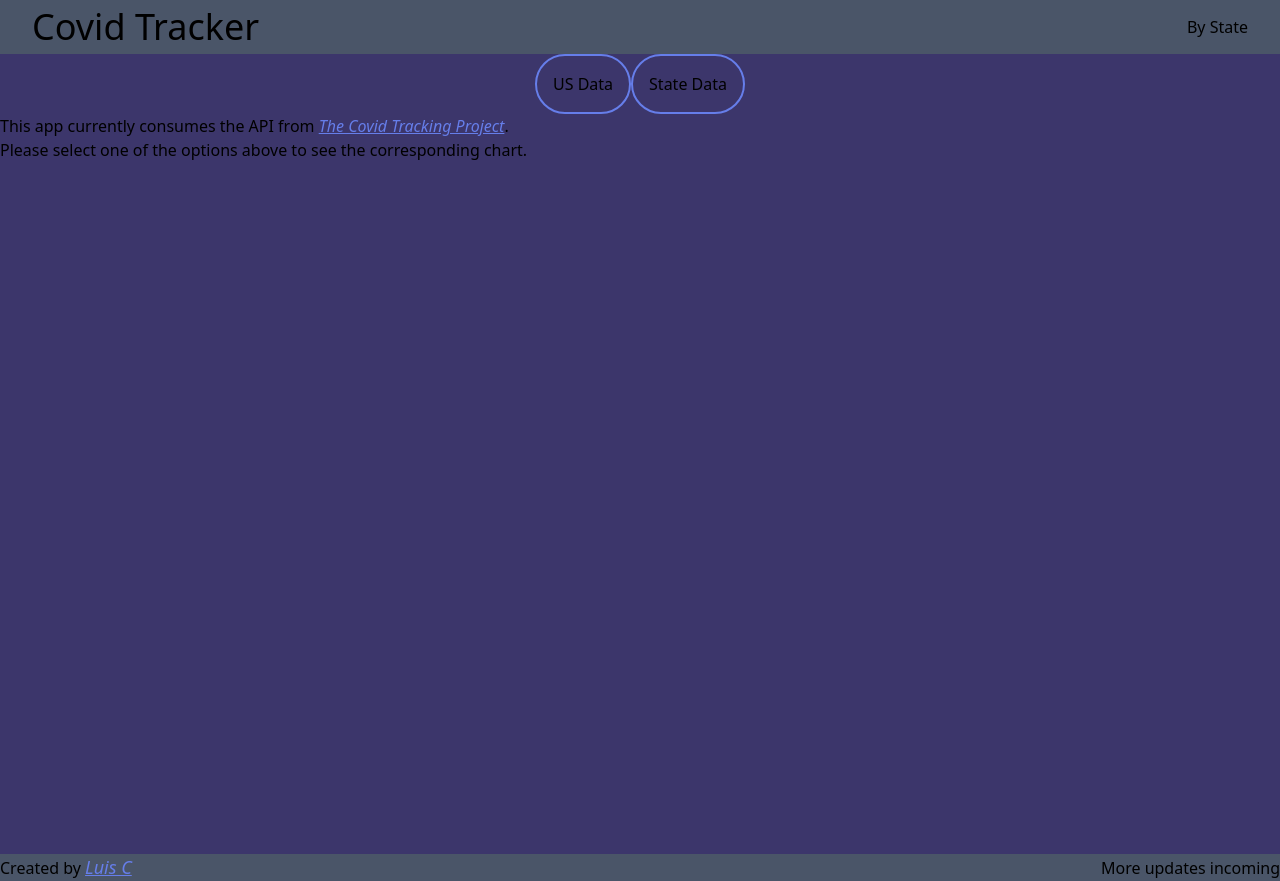
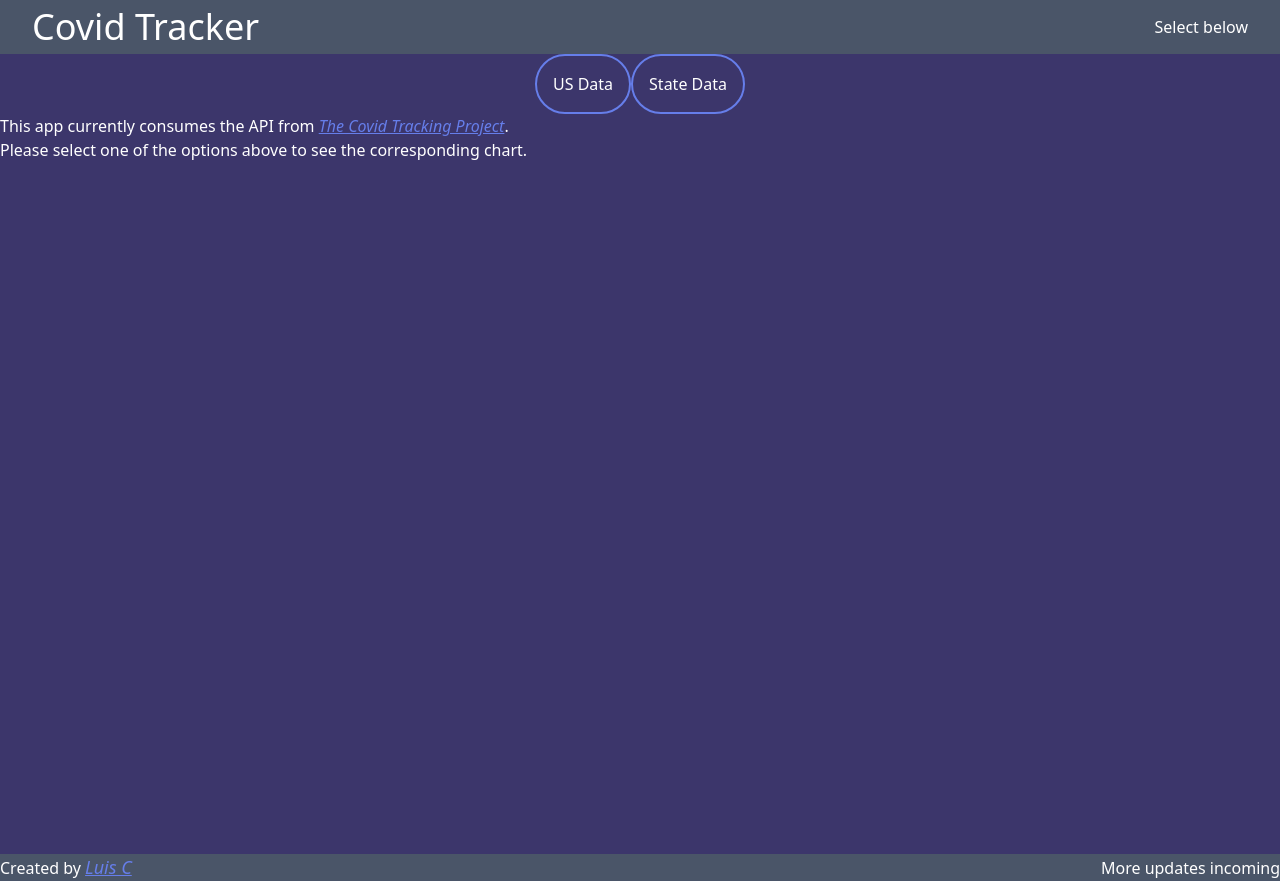
Before and after one commit to Blazekla/covid-tracker, a React (Create React App) app: page / in a window 1280 px wide. Built offline with nearby package versions, Linux system fonts and the light colour scheme.

Commit message:
changed text color for better visibility

```diff
--- a/src/App.js
+++ b/src/App.js
@@ -11,7 +11,7 @@ function App() {
       <div className="flex justify-center">
         <NavLink
           to="/us"
-          className="p-4 rounded-full border-solid border-2 border-indigo-500"
+          className="p-4 rounded-full border-solid border-2 border-indigo-500 text-white"
           activeClassName="underline bg-indigo-500"
           aria-label="See US Numbers"
         >
@@ -19,7 +19,7 @@ function App() {
         </NavLink>
         <NavLink
           to="/state"
-          className="p-4 rounded-full border-solid border-2 border-indigo-500"
+          className="p-4 rounded-full border-solid border-2 border-indigo-500 text-white"
           activeClassName="underline bg-indigo-500"
           aria-label="See State's Numbers"
         >
--- a/src/components/Layout.js
+++ b/src/components/Layout.js
@@ -9,14 +9,14 @@ function Layout({ children }) {
     <div className="flex flex-col  bg-indigo-900">
       <Header>
         <NavLink to="/">
-          <h1 className="text-4xl ">Covid Tracker</h1>
+          <h1 className="text-4xl text-white">Covid Tracker</h1>
         </NavLink>
-        <p>By State</p>
+        <p className="text-white">Select below</p>
       </Header>
       <main className="min-h-screen">{children}</main>
       <Footer>
         <div className="flex justify-between max-w-full bg-gray-700 items-center">
-          <p className="">
+          <p className="text-white">
             Created by{" "}
             <a
               href="https://luiscristo.com"
@@ -25,7 +25,7 @@ function Layout({ children }) {
               Luis C
             </a>
           </p>
-          <p>More updates incoming</p>
+          <p className="text-white">More updates incoming</p>
         </div>
       </Footer>
     </div>
--- a/src/components/intro.js
+++ b/src/components/intro.js
@@ -3,7 +3,7 @@ import React from "react";
 function Intro() {
   return (
     <div>
-      <div>
+      <div className="text-white">
         This app currently consumes the API from{" "}
         <a
           href="https://covidtracking.com/"
@@ -15,7 +15,7 @@ function Intro() {
         .
       </div>
       <div>
-        <p>
+        <p className="text-white">
           Please select one of the options above to see the corresponding chart.
         </p>
       </div>
```
